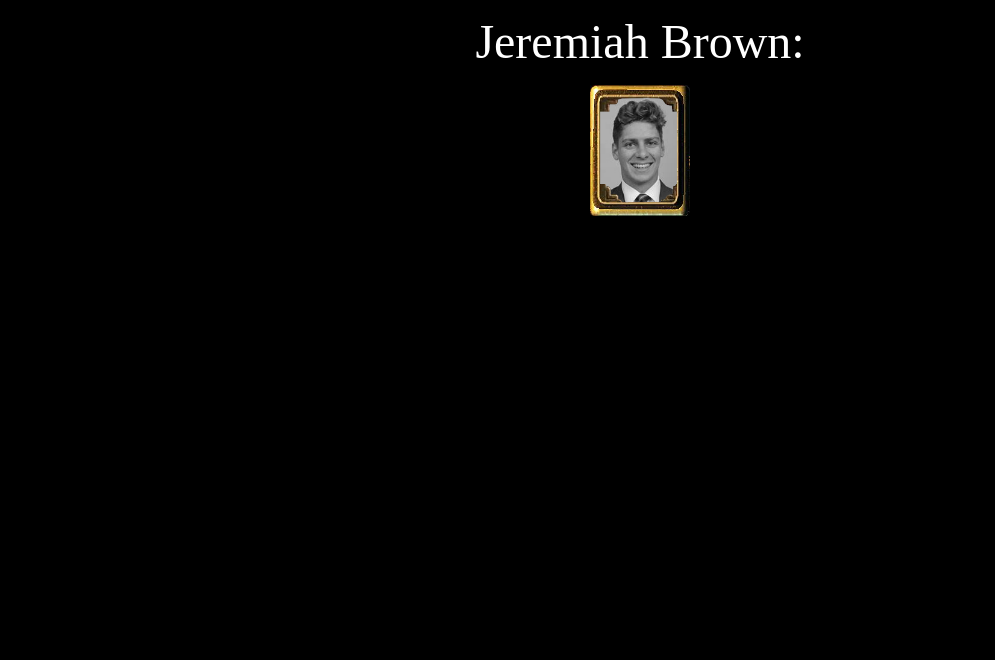
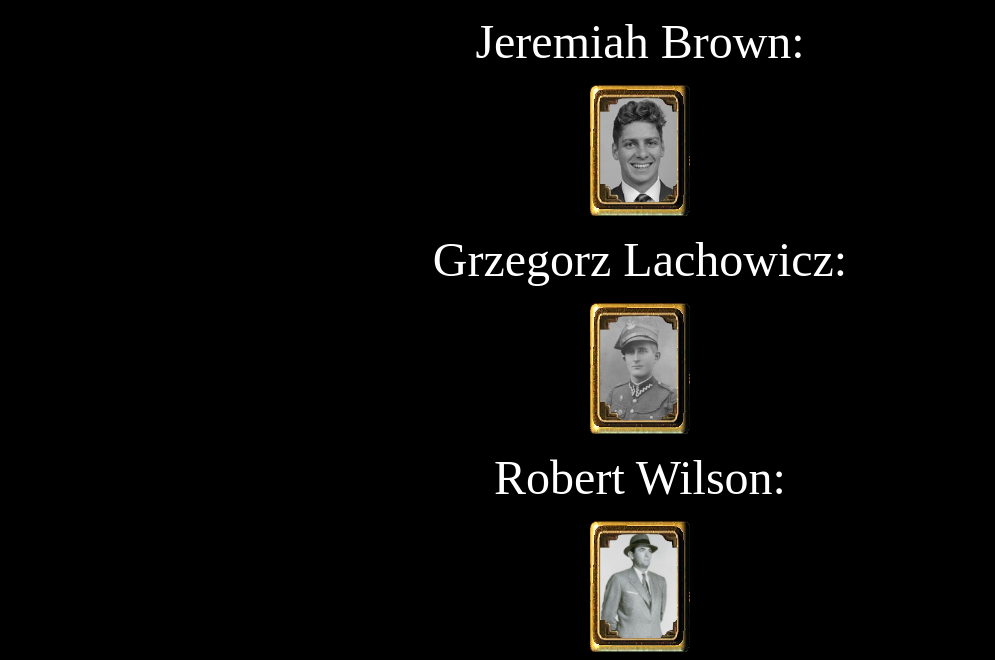
Before and after one commit to Radoslaw84/Audiologs, a plain HTML site: page index.html in a window 1280 px wide. Shown: the part 339-999 px from the top of the page, without its empty margins (0-995 px from the left). Before the commit the page ends 800 px from the top, so only its background shows below. Drawn offline with Linux system fonts and the light colour scheme.

Commit message:
Update index.html

```diff
--- a/index.html
+++ b/index.html
@@ -15,9 +15,15 @@
         <center>
              <p><font color="white" size="14" face="Oswald Regular">Audio recordings of characters:</font></p>
 
-             <p><font color="white" size="14" face="Oswald Regular">Jeremiah Brown:</font></p>
+             <p><font color="white" size="8" face="Oswald Regular">Jeremiah Brown:</font></p>
              <img src="1.png" hight="100" width="100"><br>
 
+
+             <p><font color="white" size="8" face="Oswald Regular">Grzegorz Lachowicz:</font></p>
+             <img src="2.png" hight="100" width="100"><br>
+
+             <p><font color="white" size="8" face="Oswald Regular">Robert Wilson:</font></p>
+             <img src="3.png" hight="100" width="100"><br>
 
         </center>
 
```
